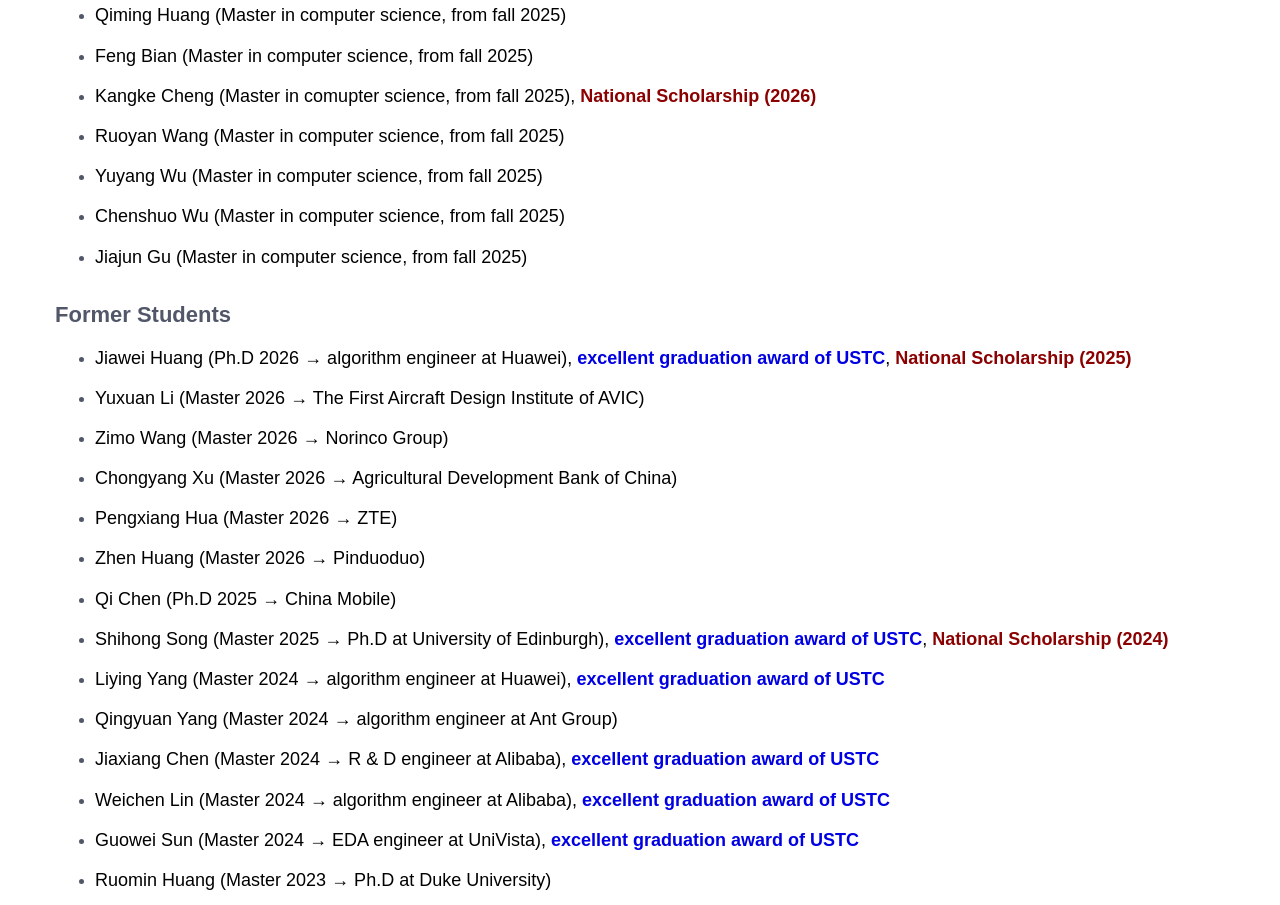
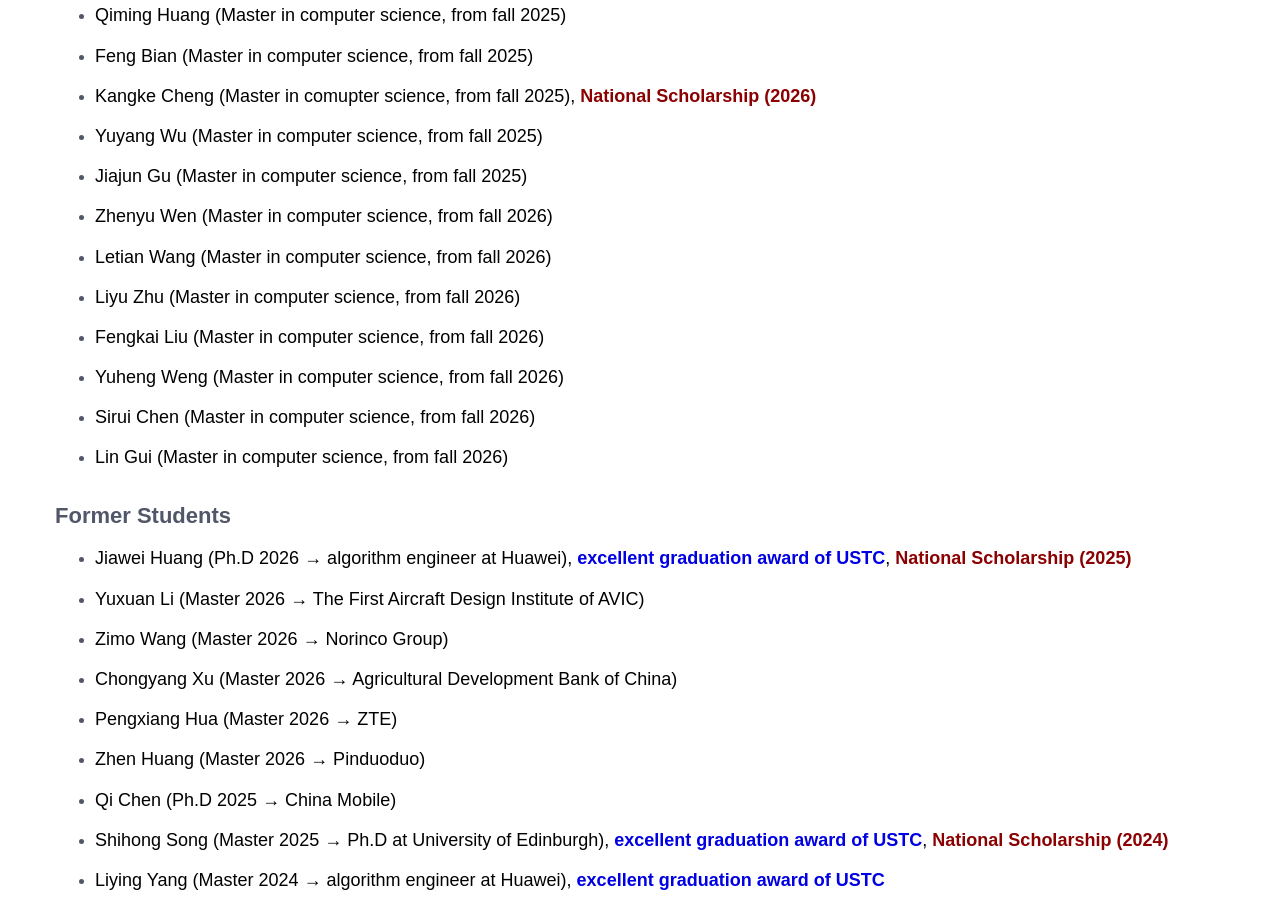
Before and after one commit to hu-ding/hu-ding.github.io, a plain HTML site: page group.html in a window 1280 px wide. Shown: the part 800-1705 px from the top of the page. Drawn offline with Linux system fonts and the light colour scheme; a web font is replaced by a local one.

Commit message:
Update group.html

```diff
--- a/group.html
+++ b/group.html
@@ -135,16 +135,32 @@
                                     <p style="color:#000000">Kangke Cheng (Master in comupter science, from fall 2025), <b style="color:#8B0000;">National Scholarship (2026)</b></p>
                                 </li>
                                 <li>
-                                    <p style="color:#000000">Ruoyan Wang (Master in computer science, from fall 2025)</p>
-                                </li>
-                                <li>
                                     <p style="color:#000000">Yuyang Wu (Master in computer science, from fall 2025)</p>
                                 </li>
                                 <li>
-                                    <p style="color:#000000">Chenshuo Wu (Master in computer science, from fall 2025)</p>
+                                    <p style="color:#000000">Jiajun Gu (Master in computer science, from fall 2025)</p>
+                                </li>
+                                <!-- 2026 -->
+                                <li>
+                                    <p style="color:#000000">Zhenyu Wen (Master in computer science, from fall 2026)</p>
                                 </li>
                                 <li>
-                                    <p style="color:#000000">Jiajun Gu (Master in computer science, from fall 2025)</p>
+                                    <p style="color:#000000">Letian Wang (Master in computer science, from fall 2026)</p>
+                                </li>
+                                <li>
+                                    <p style="color:#000000">Liyu Zhu (Master in computer science, from fall 2026)</p>
+                                </li>
+                                <li>
+                                    <p style="color:#000000">Fengkai Liu (Master in computer science, from fall 2026)</p>
+                                </li>
+                                <li>
+                                    <p style="color:#000000">Yuheng Weng (Master in computer science, from fall 2026)</p>
+                                </li>
+                                <li>
+                                    <p style="color:#000000">Sirui Chen (Master in computer science, from fall 2026)</p>
+                                </li>
+                                <li>
+                                    <p style="color:#000000">Lin Gui (Master in computer science, from fall 2026)</p>
                                 </li>
 
 
```
